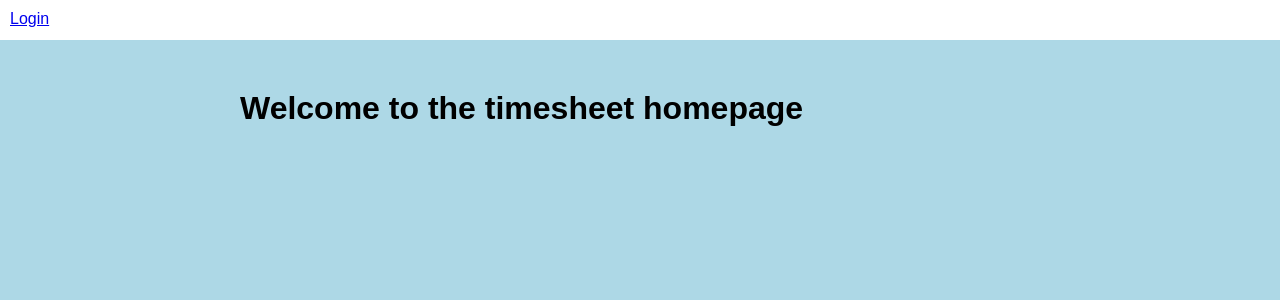
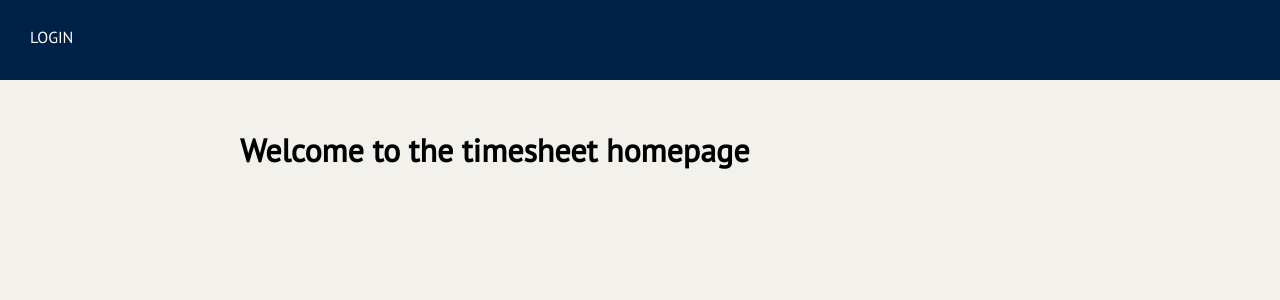
Before and after one commit to chrxr/timesheets_wagtail, a Django app: page / in a window 1280 px wide. Shown: the top 300 px of the page. Run offline with Django 3.2, Linux system fonts and the light colour scheme.

Commit message:
branding

```diff
--- a/app/static/app/css/base.css
+++ b/app/static/app/css/base.css
@@ -1,6 +1,7 @@
 body {
   background-color: lightblue;
-  font-family: 'arial';
+  font-family: 'pt_sansregular','arial';
+  background-color: #f3f1ec;
 }
 
 .form-frame {
@@ -27,20 +28,40 @@ th {
 }
 
 .header {
-  height:40px;
+    /*height:90px;*/
   width:100%;
-  background-color: white;
+  background-color: #002147;
+  color:white;
+}
+
+.header a {
+  color:white;
+  text-decoration: none;
+  margin:0;
+  padding:0;
+  vertical-align: middle;
 }
 
 .header ul {
   list-style: none;
   margin:0;
-  padding:10px;
+  padding:20px 10px;
 }
 
 .header li {
   display:inline-block;
-  padding-right:20px;
+  margin-right:10px;
+}
+
+.header li.menu-item {
+  display:inline-block;
+  height:30px;
+  padding:5px 20px;
+  margin:0;
+}
+
+.header li.menu-item:hover {
+  background-color: #3277ae;
 }
 
 .date {
--- /dev/null
+++ b/app/static/app/fonts/stylesheet.css
@@ -0,0 +1,11 @@
+@font-face {
+    font-family: 'pt_sansregular';
+    src: url('PTS55F-webfont.eot');
+    src: url('PTS55F-webfont.eot?#iefix') format('embedded-opentype'),
+         url('PTS55F-webfont.woff') format('woff'),
+         url('PTS55F-webfont.ttf') format('truetype'),
+         url('PTS55F-webfont.svg#pt_sansregular') format('svg');
+    font-weight: normal;
+    font-style: normal;
+
+}
--- a/app/templates/app/base.html
+++ b/app/templates/app/base.html
@@ -5,6 +5,7 @@
 <head>
   <meta charset="UTF-8">
   <title>Document</title>
+  <link rel="stylesheet" type="text/css" href="{% static 'app/fonts/stylesheet.css' %}" charset="utf-8" />
   <link rel="stylesheet" type="text/css" href="{% static 'app/vendor/normalize.css' %}">
   <link rel="stylesheet" type="text/css" href="{% static 'app/vendor/jquery-ui-1.11.4/jquery-ui.min.css' %}">
   <link rel="stylesheet" type="text/css" href="{% static 'app/css/base.css' %}">
--- a/app/templates/app/includes/header.html
+++ b/app/templates/app/includes/header.html
@@ -2,17 +2,17 @@
   <ul>
 {% if user.is_authenticated %}
     <li>Hi, {{ user.first_name }}!</li>
-    <li><a href='{% url "log-time" %}'>Log time</a></li>
-    <li><a href='{% url "view-my-times" %}'>View my times</a></li>
+    <li class='menu-item'><a href='{% url "log-time" %}'>LOG TIME</a></li>
+    <li class='menu-item'><a href='{% url "view-my-times" %}'>VIEW MY TIMES</a></li>
     {% for group in user.groups.all %}
       {% if group.name == "manager" %}
-        <li><a href='{% url "projects-view" %}'>Projects view</a></li>
-        <li><a href='{% url "users-view" %}'>Users view</a></li>
+        <li class='menu-item'><a href='{% url "projects-view" %}'>PROJECTS VIEW</a></li>
+        <li class='menu-item'><a href='{% url "users-view" %}'>USERS VIEW</a></li>
       {% endif %}
     {% endfor %}
-    <li><a href='/user/logout'>Logout</a></li>
+    <li class='menu-item'><a href='/user/logout'>LOGOUT</a></li>
 {% else %}
-    <li><a href='/user/login'>Login</a></li>
+    <li class='menu-item'><a href='/user/login'>LOGIN</a></li>
 {% endif %}
   </ul>
 </div>
```
Also changed, not shown: app/static/app/fonts/PTS55F-webfont.ttf (added), app/static/app/fonts/PTS55F-webfont.woff (added), 2 other files.
